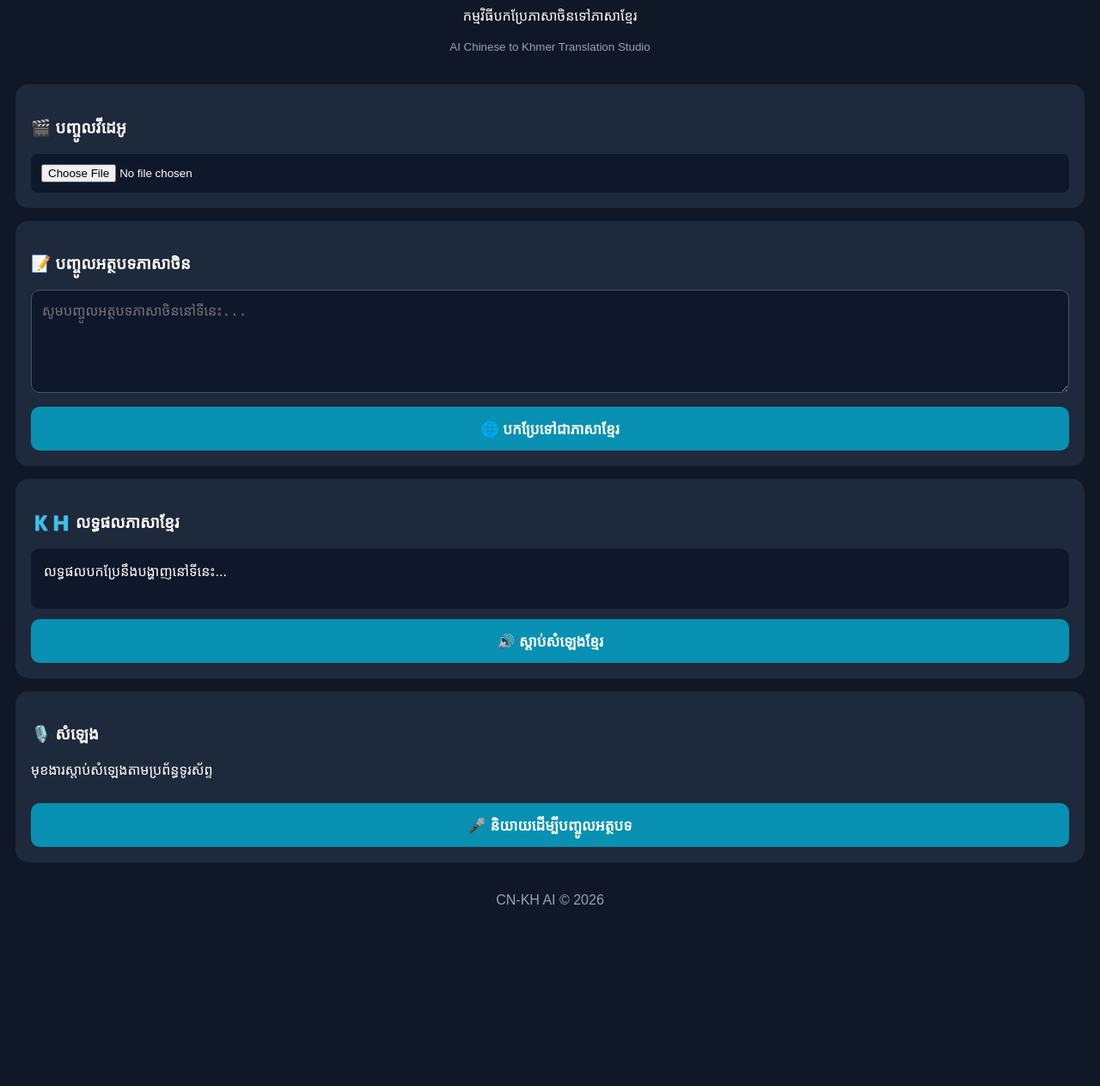
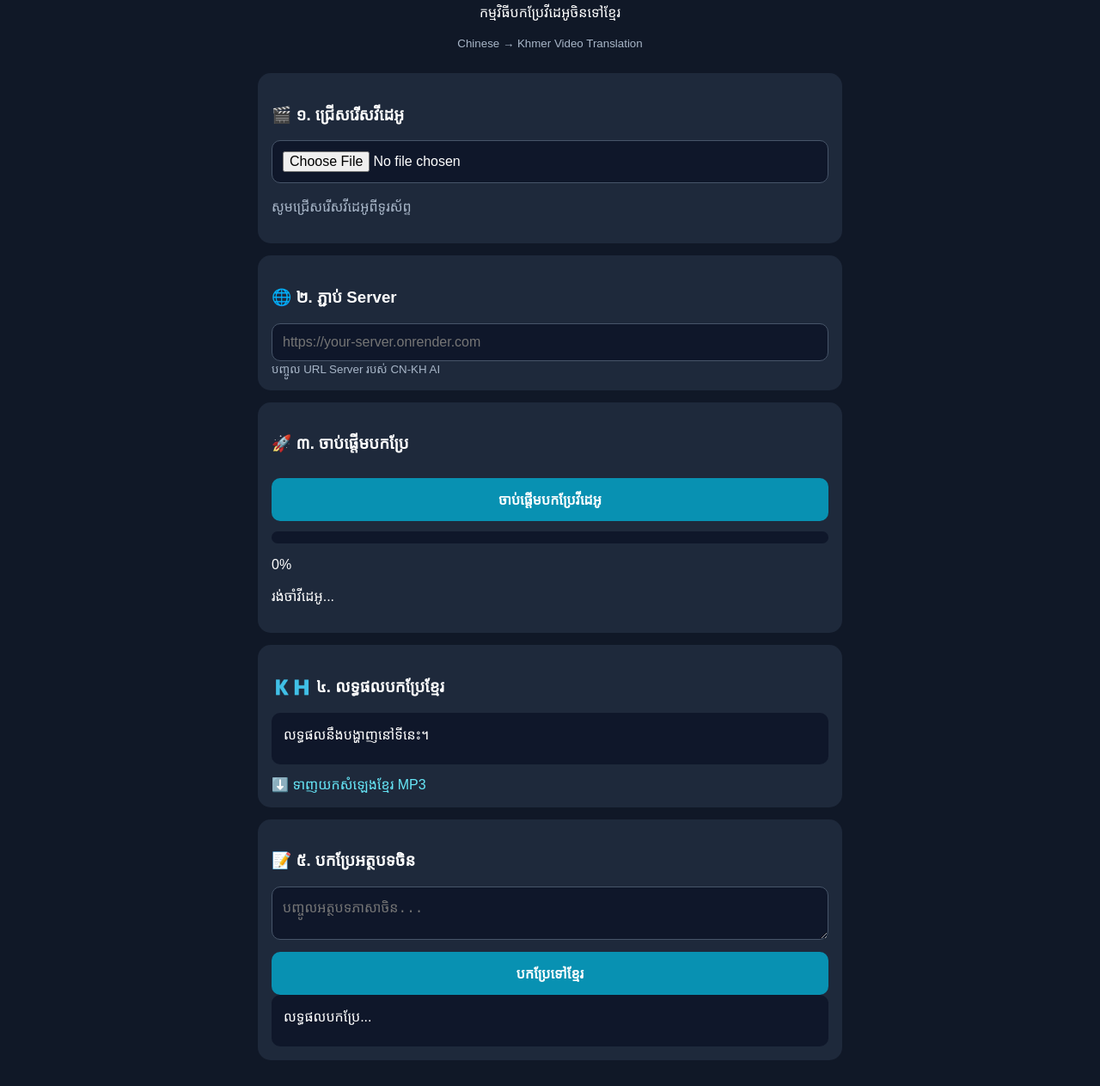
Before and after one commit to som550826-hub/CN-KH-AI, a plain HTML site: page index.html in a window 1280 px wide. Shown: the part 106-1369 px from the top of the page at 86% size. Before the commit the page ends 1200 px from the top, so only its background shows below. Drawn offline with Linux system fonts and the light colour scheme.

Commit message:
Update index.html

```diff
--- a/index.html
+++ b/index.html
@@ -3,90 +3,156 @@
 <html lang="km">
 <head>
 <meta charset="UTF-8">
-<meta name="viewport" content="width=device-width, initial-scale=1.0">
+<meta name="viewport" content="width=device-width,initial-scale=1">
 <title>CN-KH AI</title>
 <style>
 *{box-sizing:border-box}
-body{margin:0;background:#101827;color:white;font-family:Arial,sans-serif;padding:18px}
-header{text-align:center;padding:20px}
-header h1{color:#38d9ff;font-size:30px}
-.card{background:#1e293b;padding:18px;border-radius:15px;margin:15px 0}
-label{display:block;margin:12px 0 7px}
-textarea{width:100%;height:120px;background:#0f172a;color:white;border:1px solid #475569;border-radius:10px;padding:12px;font-size:16px}
-button{width:100%;padding:14px;border:0;border-radius:10px;background:#0891b2;color:white;font-size:17px;margin-top:12px;font-weight:bold}
-button:active{opacity:.7}
-input{width:100%;padding:12px;background:#0f172a;color:white;border-radius:8px}
-.output{background:#0f172a;padding:15px;border-radius:10px;min-height:70px;overflow-wrap:anywhere}
-small{color:#94a3b8}
+body{margin:0;background:#101827;color:white;font-family:Arial,sans-serif;padding:16px}
+.wrap{max-width:680px;margin:auto}
+header{text-align:center;padding:12px}
+h1{color:#38d9ff}
+.card{background:#1e293b;padding:16px;border-radius:15px;margin:14px 0}
+input,textarea{width:100%;background:#0f172a;color:white;border:1px solid #475569;border-radius:10px;padding:12px;font-size:16px}
+button{width:100%;padding:14px;border:0;border-radius:10px;background:#0891b2;color:white;font-size:16px;font-weight:bold;margin-top:10px}
+button:disabled{opacity:.5}
+small,.muted{color:#a8b6c8}
+.progress{height:14px;background:#0f172a;border-radius:20px;overflow:hidden;margin:12px 0}
+.bar{height:100%;width:0;background:#22c55e;transition:width .3s}
+.output{white-space:pre-wrap;overflow-wrap:anywhere;background:#0f172a;padding:14px;border-radius:10px;min-height:60px}
+video{width:100%;max-height:260px;margin-top:12px;border-radius:10px}
+a{color:#67e8f9;display:inline-block;margin-top:12px}
 </style>
 </head>
 <body>
+<div class="wrap">
 <header>
 <h1>🇨🇳 CN-KH AI 🇰🇭</h1>
-<p>កម្មវិធីបកប្រែភាសាចិនទៅភាសាខ្មែរ</p>
-<small>AI Chinese to Khmer Translation Studio</small>
+<p>កម្មវិធីបកប្រែវីដេអូចិនទៅខ្មែរ</p>
+<small>Chinese → Khmer Video Translation</small>
 </header>
 
 <div class="card">
-<h3>🎬 បញ្ចូលវីដេអូ</h3>
-<input type="file" id="video" accept="video/*">
+<h3>🎬 ១. ជ្រើសរើសវីដេអូ</h3>
+<input id="video" type="file" accept="video/*">
+<p id="fileInfo" class="muted">សូមជ្រើសរើសវីដេអូពីទូរស័ព្ទ</p>
+<video id="preview" controls hidden></video>
 </div>
 
 <div class="card">
-<h3>📝 បញ្ចូលអត្ថបទភាសាចិន</h3>
-<textarea id="source" placeholder="សូមបញ្ចូលអត្ថបទភាសាចិននៅទីនេះ..."></textarea>
-<button onclick="translateText()">🌐 បកប្រែទៅជាភាសាខ្មែរ</button>
+<h3>🌐 ២. ភ្ជាប់ Server</h3>
+<input id="api" type="url" placeholder="https://your-server.onrender.com">
+<small>បញ្ចូល URL Server របស់ CN-KH AI</small>
 </div>
 
 <div class="card">
-<h3>🇰🇭 លទ្ធផលភាសាខ្មែរ</h3>
-<div class="output" id="result">លទ្ធផលបកប្រែនឹងបង្ហាញនៅទីនេះ...</div>
-<button onclick="speakKhmer()">🔊 ស្តាប់សំឡេងខ្មែរ</button>
+<h3>🚀 ៣. ចាប់ផ្តើមបកប្រែ</h3>
+<button id="start">ចាប់ផ្តើមបកប្រែវីដេអូ</button>
+<div class="progress"><div id="bar" class="bar"></div></div>
+<p id="percent">0%</p>
+<p id="status">រង់ចាំវីដេអូ...</p>
 </div>
 
 <div class="card">
-<h3>🎙️ សំឡេង</h3>
-<p>មុខងារស្តាប់សំឡេងតាមប្រព័ន្ធទូរស័ព្ទ</p>
-<button onclick="listen()">🎤 និយាយដើម្បីបញ្ចូលអត្ថបទ</button>
+<h3>🇰🇭 ៤. លទ្ធផលបកប្រែខ្មែរ</h3>
+<div id="transcript" class="output">លទ្ធផលនឹងបង្ហាញនៅទីនេះ។</div>
+<a id="audioLink" hidden download="CN-KH-Khmer-Audio.mp3">⬇️ ទាញយកសំឡេងខ្មែរ MP3</a>
 </div>
 
-<footer style="text-align:center;padding:20px;color:#94a3b8">
-CN-KH AI © 2026
-</footer>
+<div class="card">
+<h3>📝 ៥. បកប្រែអត្ថបទចិន</h3>
+<textarea id="source" placeholder="បញ្ចូលអត្ថបទភាសាចិន..."></textarea>
+<button id="translateText">បកប្រែទៅខ្មែរ</button>
+<div id="textResult" class="output">លទ្ធផលបកប្រែ...</div>
+</div>
+</div>
 
 <script>
-async function translateText(){
- const text=document.getElementById('source').value.trim();
- if(!text){alert('សូមបញ្ចូលអត្ថបទជាមុន');return;}
- const result=document.getElementById('result');
- result.innerText='កំពុងបកប្រែ...';
+const $=id=>document.getElementById(id);
+let selected=null,poll=null;
+
+$('video').addEventListener('change',()=>{
+ selected=$('video').files[0];
+ if(!selected)return;
+ $('fileInfo').textContent=selected.name+' • '+(selected.size/1048576).toFixed(1)+' MB';
+ $('preview').src=URL.createObjectURL(selected);
+ $('preview').hidden=false;
+});
+
+function progress(p,message){
+ p=Math.max(0,Math.min(100,Number(p)||0));
+ $('bar').style.width=p+'%';
+ $('percent').textContent=Math.round(p)+'%';
+ $('status').textContent=message||'កំពុងដំណើរការ...';
+}
+
+$('start').onclick=async()=>{
+ if(!selected){alert('សូមជ្រើសរើសវីដេអូជាមុន');return;}
+ const base=$('api').value.trim().replace(/\/+$/,'');
+ if(!/^https?:\/\//i.test(base)){alert('សូមបញ្ចូល Server URL ជាមុន');return;}
+
+ $('start').disabled=true;
+ $('transcript').textContent='កំពុងផ្ញើវីដេអូទៅ Server...';
+ $('audioLink').hidden=true;
+ progress(2,'កំពុងផ្ញើវីដេអូ...');
+
  try{
-  const url='https://api.mymemory.translated.net/get?q='+encodeURIComponent(text)+'&langpair=zh-CN|km';
-  const response=await fetch(url);
-  const data=await response.json();
-  result.innerText=data.responseData.translatedText || 'មិនអាចបកប្រែបានទេ';
+  const fd=new FormData();
+  fd.append('file',selected);
+  const r=await fetch(base+'/jobs',{method:'POST',body:fd});
+  const data=await r.json();
+  if(!r.ok)throw new Error(data.detail||'Upload failed');
+
+  progress(5,'បានទទួលវីដេអូ។ កំពុងដំណើរការ...');
+  poll=setInterval(async()=>{
+   try{
+    const q=await fetch(base+'/jobs/'+data.id);
+    const d=await q.json();
+    if(!q.ok)throw new Error(d.detail||'Status error');
+    progress(d.progress,d.message);
+
+    if(d.status==='completed'){
+     clearInterval(poll);
+     $('transcript').textContent=d.transcript||'មិនមានអត្ថបទ';
+     $('audioLink').href=base+'/jobs/'+data.id+'/audio';
+     $('audioLink').hidden=false;
+     $('start').disabled=false;
+    }
+    if(d.status==='failed'){
+     clearInterval(poll);
+     $('transcript').textContent=d.error||'ការបកប្រែបរាជ័យ';
+     $('start').disabled=false;
+    }
+   }catch(e){
+    clearInterval(poll);
+    progress(0,e.message);
+    $('start').disabled=false;
+   }
+  },3000);
  }catch(e){
-  result.innerText='មិនអាចភ្ជាប់សេវាបកប្រែបានទេ។ សូមពិនិត្យអ៊ីនធឺណិត។';
+  progress(0,'មានបញ្ហា៖ '+e.message);
+  $('start').disabled=false;
  }
-}
-function speakKhmer(){
- const text=document.getElementById('result').innerText;
- if(!text){return;}
- const speech=new SpeechSynthesisUtterance(text);
- speech.lang='km-KH';
- speech.rate=0.85;
- speechSynthesis.speak(speech);
-}
-function listen(){
- const SpeechRecognition=window.SpeechRecognition||window.webkitSpeechRecognition;
- if(!SpeechRecognition){alert('ទូរស័ព្ទនេះមិនគាំទ្រមុខងារសម្គាល់សំឡេងទេ');return;}
- const recognition=new SpeechRecognition();
- recognition.lang='zh-CN';
- recognition.onresult=e=>{
- document.getElementById('source').value=e.results[0][0].transcript;
- };
- recognition.start();
-}
+};
+
+$('translateText').onclick=async()=>{
+ const t=$('source').value.trim();
+ const base=$('api').value.trim().replace(/\/+$/,'');
+ if(!t){$('textResult').textContent='សូមបញ្ចូលអត្ថបទចិន';return;}
+ if(!base){$('textResult').textContent='សូមបញ្ចូល Server URL';return;}
+ try{
+  $('textResult').textContent='កំពុងបកប្រែ...';
+  const r=await fetch(base+'/translate',{
+   method:'POST',
+   headers:{'Content-Type':'application/json'},
+   body:JSON.stringify({text:t})
+  });
+  const d=await r.json();
+  if(!r.ok)throw new Error(d.detail||'Translation failed');
+  $('textResult').textContent=d.translation;
+ }catch(e){
+  $('textResult').textContent='បកប្រែមិនបាន៖ '+e.message;
+ }
+};
 </script>
 </body>
 </html>
```
